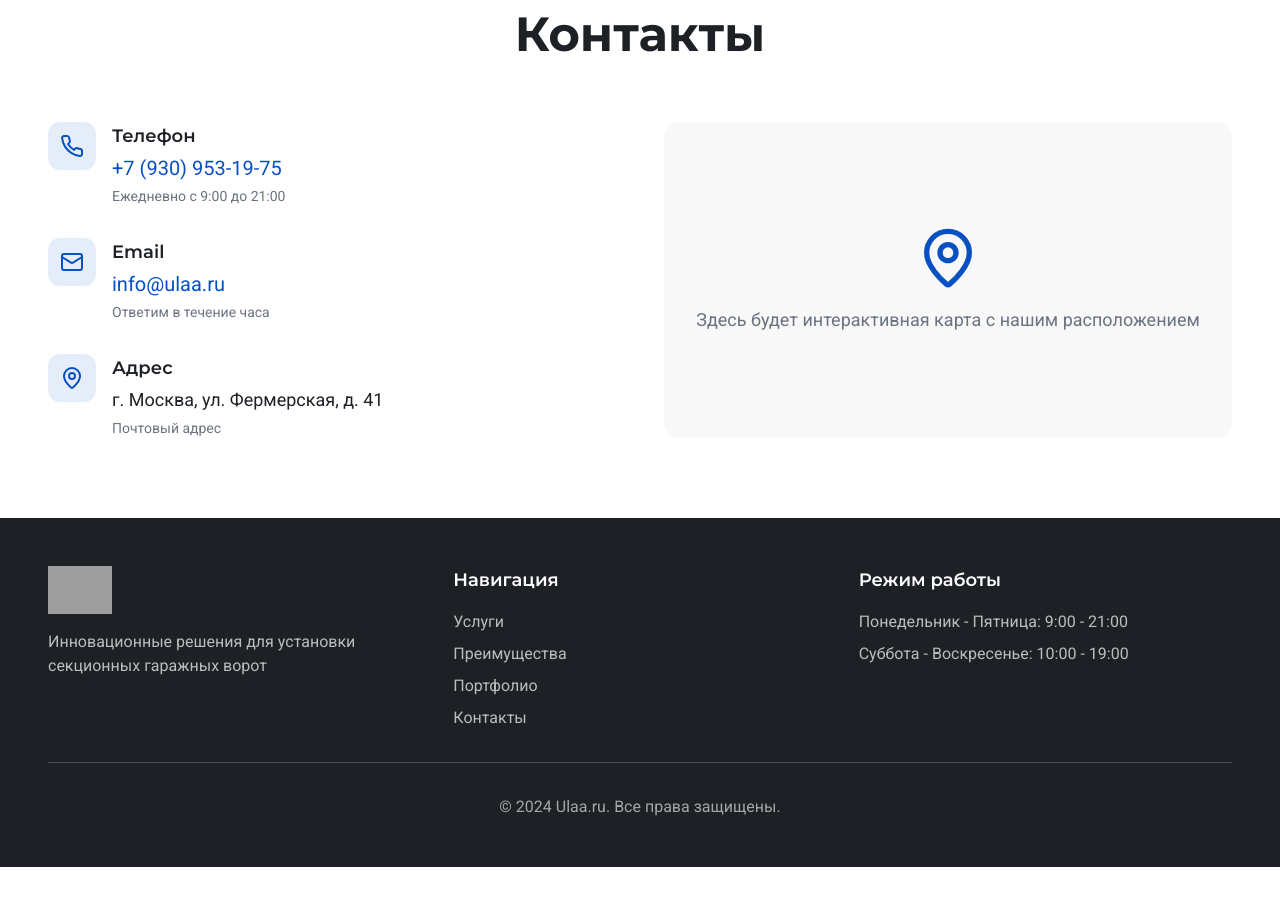
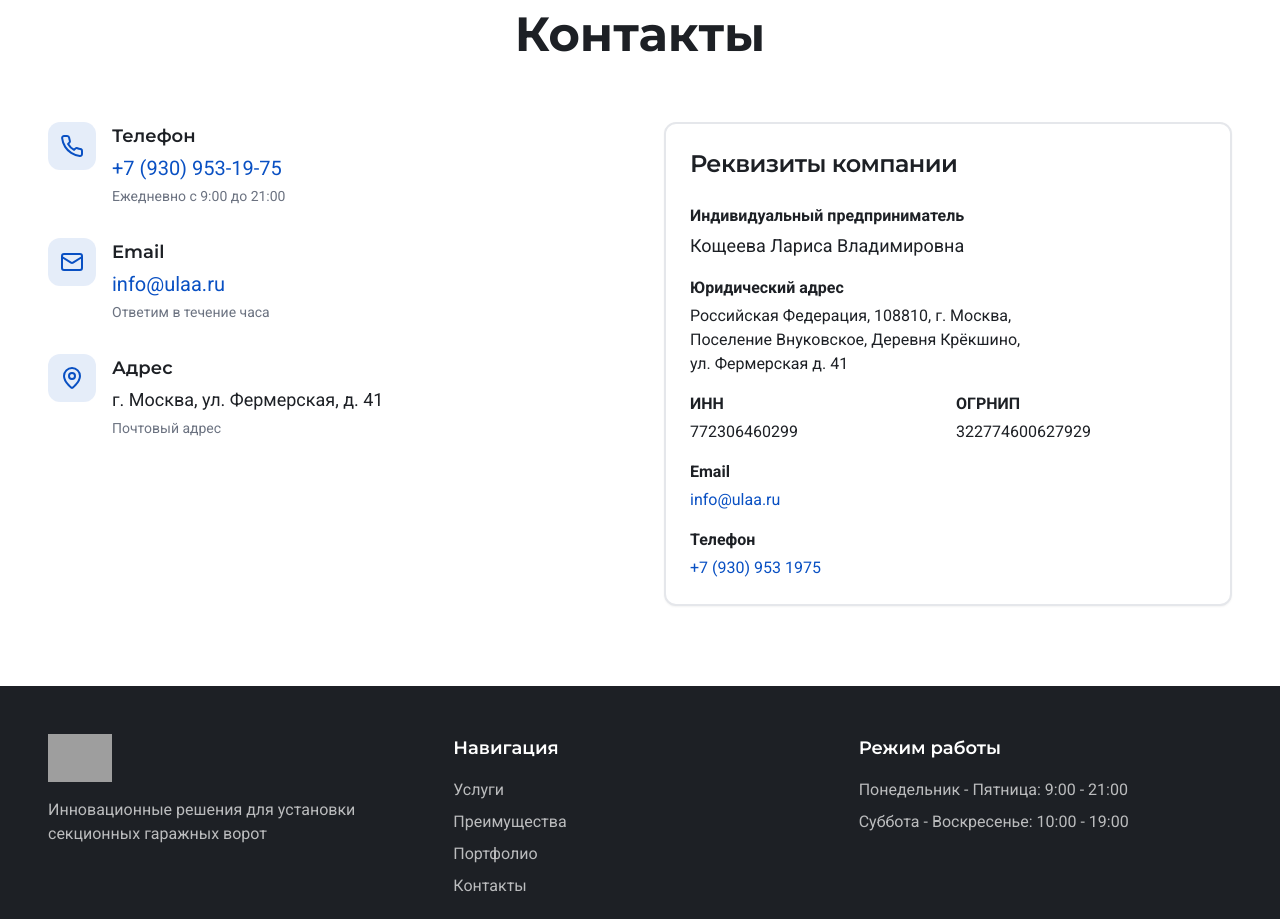
Before and after one commit to pr-poehali-dev/yula-redesign-project, a React (Vite) app: page / in a window 1280 px wide. Shown: the part 3680-4599 px from the top of the page. Before the commit the page ends 4547 px from the top, so only its background shows below. Built offline with nearby package versions, Linux system fonts and the light colour scheme; grey boxes are pictures that could not be loaded.

Commit message:
feat: обновить контактные реквизиты ИП Кощеевой

```diff
--- a/src/pages/Index.tsx
+++ b/src/pages/Index.tsx
@@ -382,14 +382,49 @@ export default function Index() {
               </div>
             </div>
 
-            <div className="bg-muted/50 rounded-2xl p-8 flex items-center justify-center">
-              <div className="text-center">
-                <Icon name="MapPin" className="mx-auto text-primary mb-4" size={64} />
-                <p className="text-lg text-muted-foreground">
-                  Здесь будет интерактивная карта с нашим расположением
-                </p>
-              </div>
-            </div>
+            <Card className="border-2">
+              <CardHeader>
+                <CardTitle className="text-2xl">Реквизиты компании</CardTitle>
+              </CardHeader>
+              <CardContent className="space-y-4">
+                <div>
+                  <p className="font-semibold text-base mb-1">Индивидуальный предприниматель</p>
+                  <p className="text-lg">Кощеева Лариса Владимировна</p>
+                </div>
+
+                <div>
+                  <p className="font-semibold text-base mb-1">Юридический адрес</p>
+                  <p className="text-base">Российская Федерация, 108810, г. Москва,</p>
+                  <p className="text-base">Поселение Внуковское, Деревня Крёкшино,</p>
+                  <p className="text-base">ул. Фермерская д. 41</p>
+                </div>
+
+                <div className="grid grid-cols-2 gap-4">
+                  <div>
+                    <p className="font-semibold text-base mb-1">ИНН</p>
+                    <p className="text-base">772306460299</p>
+                  </div>
+                  <div>
+                    <p className="font-semibold text-base mb-1">ОГРНИП</p>
+                    <p className="text-base">322774600627929</p>
+                  </div>
+                </div>
+
+                <div>
+                  <p className="font-semibold text-base mb-1">Email</p>
+                  <a href="mailto:info@ulaa.ru" className="text-base text-primary hover:underline">
+                    info@ulaa.ru
+                  </a>
+                </div>
+
+                <div>
+                  <p className="font-semibold text-base mb-1">Телефон</p>
+                  <a href="tel:+79309531975" className="text-base text-primary hover:underline">
+                    +7 (930) 953 1975
+                  </a>
+                </div>
+              </CardContent>
+            </Card>
           </div>
         </div>
       </section>
```
